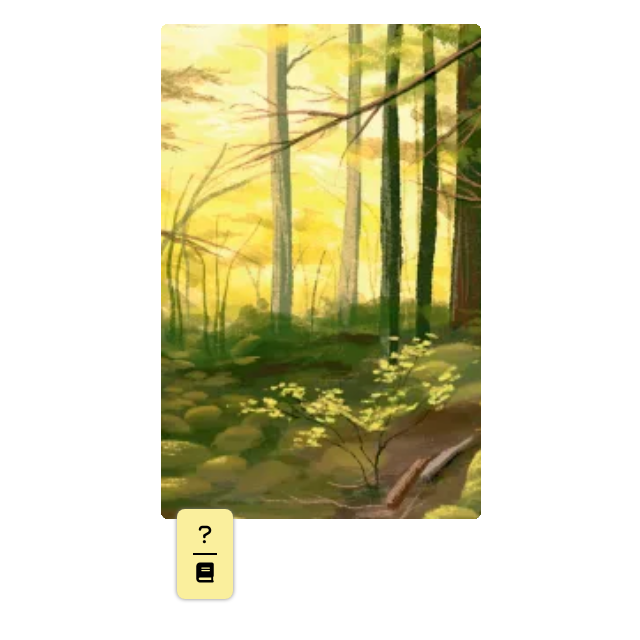
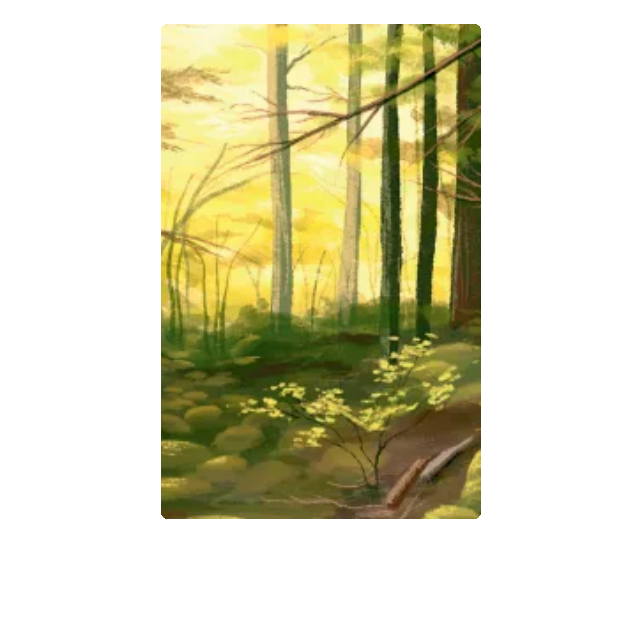
Before and after one commit to WendtOle/forest-shuffle-automata, a SvelteKit app: page / in a window 1280 px wide. Shown: the top 640 px of the page, without its empty margins (319-959 px from the left). Built offline with nearby package versions, Linux system fonts and the light colour scheme.

Commit message:
WIP - remove navigation

```diff
--- a/src/routes/+page.svelte
+++ b/src/routes/+page.svelte
@@ -81,13 +81,6 @@
 			flipped={$state.drawPile.map(({ id }) => id).includes(card.id)}
 		/>
 	{/each}
-	<div class="navigation box shadow">
-		<button class="icon-button" popovertarget="icon-popover" popovertargetaction="show"
-			><i class="fas fa-question"></i></button
-		>
-		<div class="divider" />
-		<button class="icon-button" popovertarget="rules-popover"><i class="fas fa-book"></i></button>
-	</div>
 </div>
 
 <style>
@@ -96,30 +89,4 @@
 		margin-top: 24px;
 		position: relative;
 	}
-	.navigation {
-		z-index: 1000;
-		position: absolute;
-		bottom: -575px;
-		left: 16px;
-		display: flex;
-		flex-direction: column;
-		align-items: center;
-		& i {
-			padding: 8px 0;
-			font-size: 20px;
-		}
-	}
-	.divider {
-		width: 24px;
-		height: 2px;
-		background-color: black;
-	}
-	.box {
-		background-color: #faef9d;
-		padding: 8px 16px;
-		border-radius: 8px;
-	}
-	.shadow {
-		box-shadow: 0px 0px 4px 0px gray;
-	}
 </style>
```
